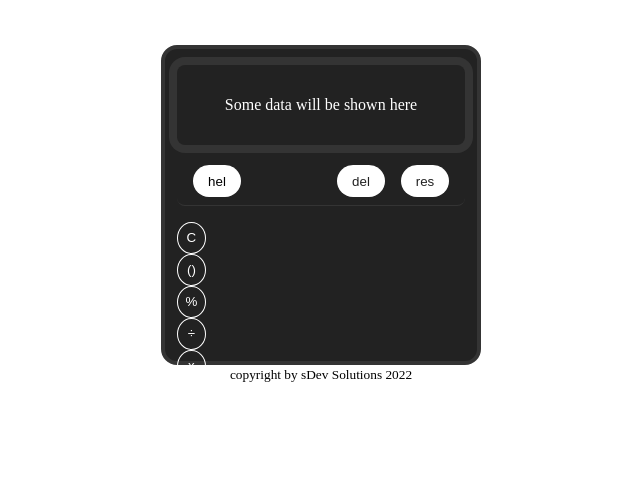
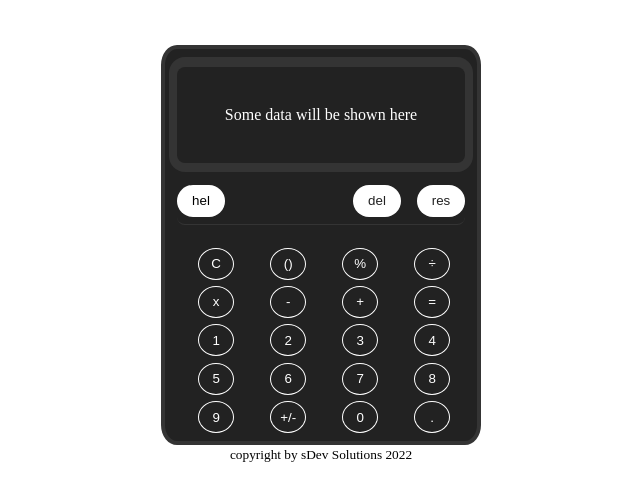
Before and after one commit to stefguler/A-Little-Fancy-Calculator, a plain HTML site: page index.html in a window 1280 px wide. Shown: the part 88-588 px from the top of the page, without its empty margins (319-959 px from the left). Drawn offline with Linux system fonts and the light colour scheme.

Commit message:
update styling

```diff
--- a/css/style.css
+++ b/css/style.css
@@ -40,7 +40,7 @@ header {
     color: var(--main-color);
     border: solid 0.3rem var(--second-background-color);
     width: 20rem;
-    height: 20rem;
+    height: 25rem;
     border-radius: 5%;
     padding: 0.5rem 0.2rem;
 }
@@ -54,7 +54,7 @@ header {
     /* border: solid white 1px; */
     margin: 0 0.2rem 0.3rem;
     border-radius: 1rem;
-    padding: 0.5rem 0.2rem;
+    padding: 0.1rem 0.2rem;
     background: var(--second-background-color)
 
 }
@@ -64,7 +64,7 @@ header {
     align-items: center;
     justify-content: center;
     width: 18rem;
-    height: 5rem;
+    height: 6rem;
     /* border: 1px solid white; */
     border-radius: 0.5rem;
     background: var(--main-background-color);
@@ -72,7 +72,6 @@ header {
 
 .key-header-container {
     display: flex;
-    padding: 1rem;
     margin-bottom: 1rem;
     width: 18rem;
     height: 3rem;
@@ -121,11 +120,38 @@ header {
     width: 3rem;
     height: 32px;
     border-radius: 1rem;
+    border: none
+}
 
-    border: none
+.key-container {
 
 }
 
+.key-container > ul {
+    display: grid;
+    grid-template-columns: 1fr 1fr 1fr 1fr;
+    justify-content: center;
+}
+
+.key-container > ul > li {
+  display: flex;
+  height: 100%;
+  width: 100%;
+  margin: 0.2rem;
+  justify-content: center;
+  align-items: center;
+  align-content: center;
+}
+
+.key-container > ul > li > button {
+    width: 50%;
+
+}
+
+
+
+
+/*general button layout*/
 
 ul > li > button {
     color: white;
--- a/index.html
+++ b/index.html
@@ -17,7 +17,7 @@
                 <span>Some data will be shown here</span>
             </div>
         </div>
-        <div class="key-frames">
+        <div class="key-container-frame">
             <div class="key-header-container">
                 <div class="key-header-container-left">
                     <button class="help-button">hel</button>
@@ -29,25 +29,16 @@
                     </ul>
                 </div>
             </div>
-            <div class="key-main-container">
-                <div class="operator-key-container-top">
+            <div class="key-container">
                 <ul>
                     <li><button class="ce">C</button></li>
                     <li><button class="brackets">()</button></li>
                     <li><button class="modulo">%</button></li>
-                    </ul>
-                </div>
-                <div class="operator-key-container-right">
-                    <ul>
                     <li><button class="dividor">÷</button></li>
                     <li><button class="multiplier">x</button></li>
                     <li><button class="minus">-</button></li>
                     <li><button class="plus">+</button></li>
-                        <li><button calass="equal">=</button></li>
-                    </ul>
-                </div>
-                <div class="number-key-container">
-                    <ul>
+                    <li><button class="equal">=</button></li>
                     <li><button class="one">1</button></li>
                     <li><button class="two">2</button></li>
                     <li><button class="three">3</button></li>
@@ -57,15 +48,10 @@
                     <li><button class="seven">7</button></li>
                     <li><button class="eight">8</button></li>
                     <li><button class="nine">9</button></li>
-                    </ul>
-                </div>
-                <div class="symbol-key-container">
-                    <ul>
                     <li><button class="plus-minus">+/-</button></li>
                     <li><button class="zero">0</button></li>
                     <li><button class="dot">.</button></li>
                 </ul>
-                </div>
             </div>
         </div>
     </div>
```
Lines whose indentation alone changed are shown as unchanged.
